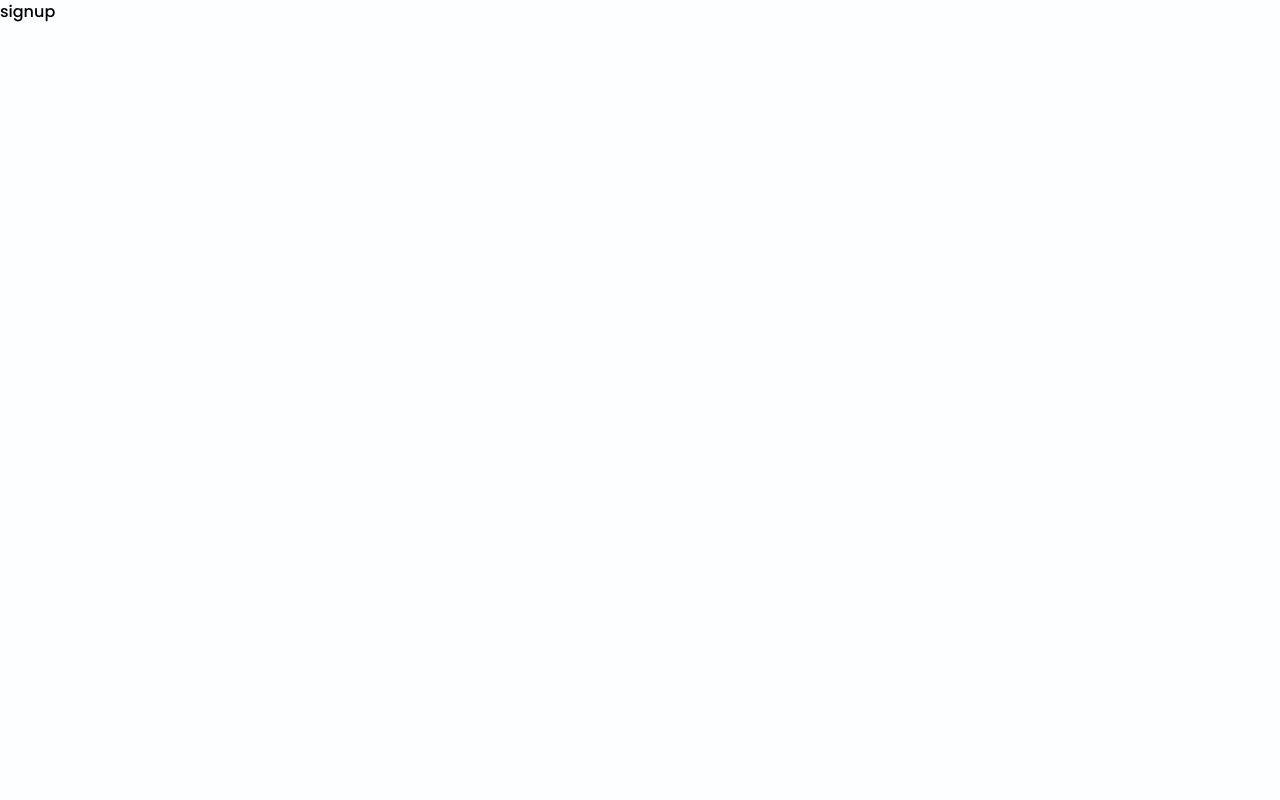
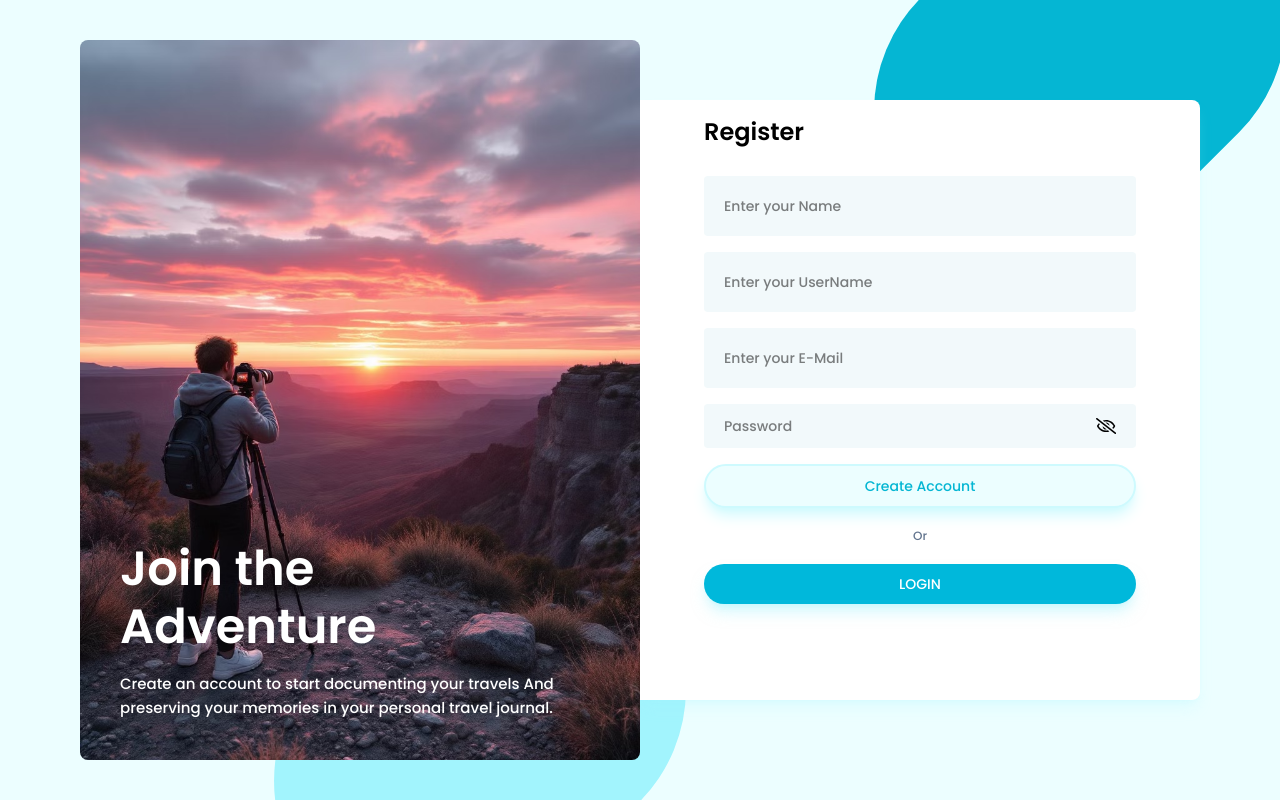
Before and after one commit to incrediblesaizan1/TravelStories, a React (Vite) app: page /signup in a window 1280 px wide. Built offline with nearby package versions, Linux system fonts and the light colour scheme.

Commit message:
signup completed

```diff
--- a/src/App.jsx
+++ b/src/App.jsx
@@ -43,13 +43,12 @@ const Root = () =>{
     const checkAuth = async() =>{
       try {
         await axiosInstance("/user")
+        setIsLoading(false);
         setIsAuthenticated(true)
       } catch (error) {
+        setIsLoading(false);
         setIsAuthenticated(false)
       }
-      setTimeout(() => {
-        setIsLoading(false);
-      }, 1300);
     }
      checkAuth()
   }, [])
--- a/src/pages/Auth/Login.jsx
+++ b/src/pages/Auth/Login.jsx
@@ -37,7 +37,7 @@ const Login = () => {
     } catch (err) {
       setIsLoading(false);
       console.error("Login error:", err.response?.data || err.message);
-      setError(err.response?.data?.message || "Something went wrong");
+      setError(err.response?.data?.message || "Something went wrong, please try again.");
     }
   };
 
--- a/src/pages/Auth/SignUp.jsx
+++ b/src/pages/Auth/SignUp.jsx
@@ -1,11 +1,109 @@
-import React from 'react'
+import React, { useState } from "react";
+import { useNavigate } from "react-router-dom"; //
+import background from "../../assets/7h9RE3z9qOfzaZypTPSpP.avif";
+import PasswordInput from "../../components/input/PasswordInput"
+import {axiosInstance} from "../../utils/axiosInstance"
+import Loaderplain from "../../components/common/Loaderplain"
+import {validateEmail} from "../../utils/helper"
+
 
 const SignUp = () => {
+  const navigate = useNavigate();
+  const [name, setName] = useState(null)
+  const [username, setUsername] = useState(null)
+  const [email, setEmail] = useState(null)
+  const [password, setPassword] = useState("")
+  const [error, setError] = useState("")
+  const [isLoading, setIsLoading] = useState(false)
+
+  const handleSignUp = async (e) =>{
+  e.preventDefault();
+  if(!name || !username || !email){
+    setError("All fields are required.");
+    return;
+  }
+
+  if(!validateEmail(email)){
+    setError("Please enter a valid email address.")
+    return;
+  }
+
+  if(!password){
+    setError("Please enter the password");
+    return;
+  }
+
+  setError("")
+  setIsLoading(true);
+
+  try{
+    const response = await axiosInstance.post("/signup", {
+      "fullname":name,
+ "username":username,
+ "email":email,
+ "password":password
+    });
+    setIsLoading(false)
+    console.log("SignUp successful", response.data)
+    navigate("/dashboard")
+  }catch(err){
+    setIsLoading(false)
+    console.error("SignUp error:", err.response?.data || err.message);
+    setError(err.response?.data?.message || "Something went wrong, please try again.");
+  }
+  }
+
   return (
-    <div>
-      signup
+    <div className="h-screen bg-cyan-50 overflow-hidden relative">
+
+      <div className="login-ui-box right-10 -top-40 " />
+      <div className="login-ui-box bg-cyan-200 -bottom-40 right-1/2" />
+
+
+
+      <div className="container h-screen flex items-center justify-center px-20 mx-auto">
+        <div
+          style={{ backgroundImage: `url(${background})` }}
+          className="w-2/4 h-[90vh] flex items-end bg-cover bg-center rounded-lg p-10 z-50"
+        >
+          <div>
+            <h4 className="text-5xl text-white font-semibold leading-[58px]">
+              Join the <br /> Adventure
+            </h4>
+            <p className="text-[15px] text-white leading-6 pr-7 mt-4">
+              Create an account to start documenting your travels And preserving your memories in your personal travel journal.
+            </p>
+          </div>
+        </div>
+
+        <div className="w-2/4 h-[75vh] bg-white rounded-r-lg relative px-16 py-4 shadow-lg shadow-cyan-200/20">
+          <form onSubmit={handleSignUp}>
+            <h4 className="text-2xl font-semibold mb-7">Register</h4>
+
+            <input type="text" placeholder="Enter your Name" className="input-box" value={name} onChange= {(e)=>setName(e.target.value)} />
+            <input type="text" placeholder="Enter your UserName" className="input-box" value={username} onChange= {(e)=>setUsername(e.target.value)} />
+            <input type="text" placeholder="Enter your E-Mail" className="input-box" value={email} onChange= {(e)=>setEmail(e.target.value)} />
+
+           <PasswordInput value={password} onChange={(e)=>setPassword(e.target.value)} />
+            {error? <p className="text-red-500 text-xs pb-1">{error}</p>: ""}
+
+            <button type="submit" className="btn-primary btn-light">Create Account</button>
+            {isLoading && <Loaderplain />}
+
+            <p className="text-xs text-slate-500 text-center my-4">Or</p>
+
+            <button
+              type="button"
+              className="btn-primary"
+              onClick={() => navigate("/login")}
+            >
+              LOGIN
+            </button>
+          </form>
+        </div>
+      </div>
     </div>
-  )
-}
+  );
+};
 
-export default SignUp
+export default SignUp;
```
Also changed, not shown: src/utils/helper.js (line endings or trailing spaces).
